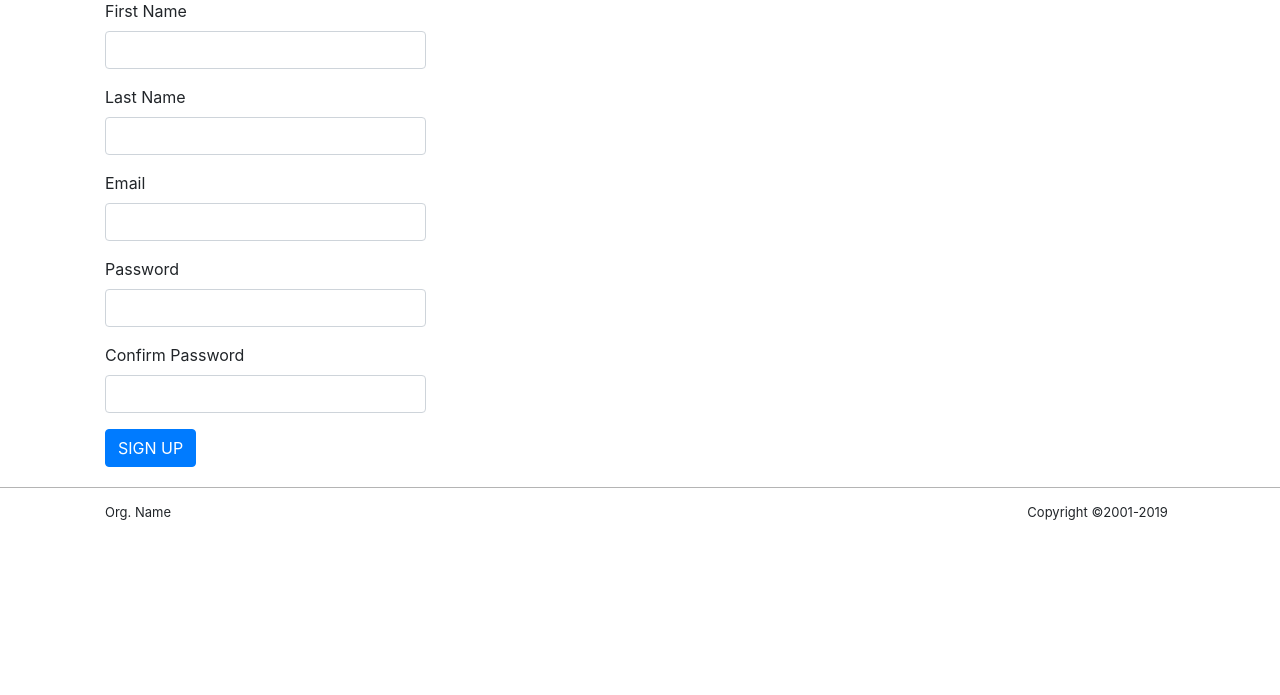
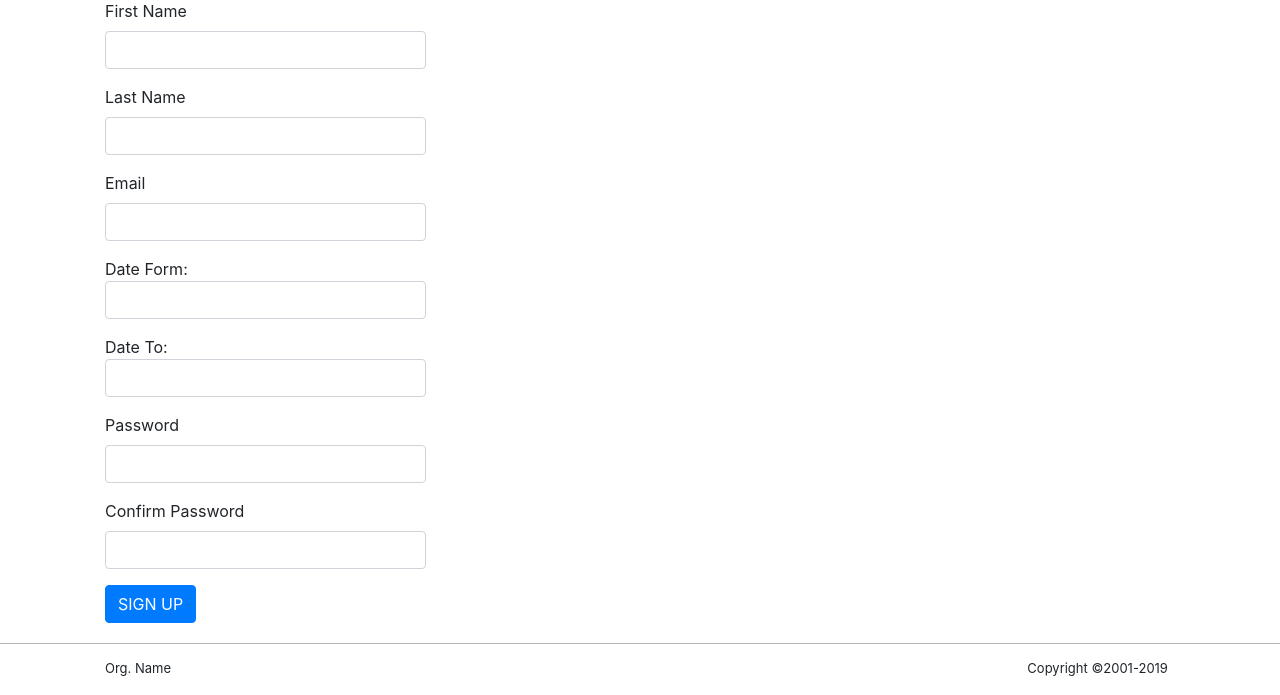
Before and after one commit to yofetahe/Login_and_Registration, a Flask app: page /get_user_registration_form in a window 1280 px wide. Shown: the part 123-818 px from the top of the page. Before the commit the page ends 643 px from the top, so only its background shows below. Run offline with Flask 2, Linux system fonts and the light colour scheme; some libraries are stand-ins or nearby versions.

Commit message:
date from adn date to added

```diff
--- a/server.py
+++ b/server.py
@@ -73,6 +73,8 @@ def register_user():
     fname = request.form['first_name']
     lname = request.form['last_name']
     email = request.form['email']
+    date_from = request.form['date_from']
+    date_to = request.form['date_to']
     password = request.form['password']
     confirm_password = request.form['confirm_password']
 
@@ -128,11 +130,13 @@ def register_user():
         # insert the information to database
         hash_password = bcrypt.generate_password_hash(password)
         mysql = connectToMySQL('flask_pets')
-        query = "INSERT INTO users(first_name, last_name, email, password, create_at) VALUES(%(fname)s, %(lname)s, %(email)s, %(hash_password)s, NOW())"
+        query = "INSERT INTO users(first_name, last_name, email, date_from, date_to, password, create_at) VALUES(%(fname)s, %(lname)s, %(email)s, %(date_from)s, %(date_to)s, %(hash_password)s, NOW())"
         data = {
             "fname": fname,
             "lname": lname,
             "email": email,
+            "date_from": date_from,
+            "date_to": date_to,
             "hash_password": hash_password
         }
         userid = mysql.query_db(query, data)
--- a/templates/layout.html
+++ b/templates/layout.html
@@ -12,7 +12,12 @@
     <script src="https://code.jquery.com/jquery-3.3.1.js"></script>
     <script src="https://cdn.datatables.net/1.10.19/js/jquery.dataTables.min.js"></script>
     <script src="https://cdn.datatables.net/1.10.19/js/dataTables.bootstrap4.min.js"></script>
-    <!-- end - javascript and CSS required for implmenting dataTables -->
+    <!-- End - javascript and CSS required for implmenting dataTables -->
+
+    <!-- Begin - javascript and CSS required for datepicker -->
+    <link rel="stylesheet" href="//code.jquery.com/ui/1.12.1/themes/base/jquery-ui.css">
+    <script src="https://code.jquery.com/ui/1.12.1/jquery-ui.js"></script>
+    <!-- End - javascript and CSS required for datepicker -->
 
     <link rel="stylesheet" href="{{ url_for('static', filename='css/main.css') }}">
     <script src="{{ url_for('static', filename='js/main.js') }}"></script>
--- a/templates/sign_up_form.html
+++ b/templates/sign_up_form.html
@@ -1,6 +1,30 @@
 {% extends 'layout.html' %}
 
 {% block content %}
+    <script>
+        $(document).ready(function(){
+            // txtFromDate = dateFrom
+            // txtToDate = dateTo
+            $("#dateFrom").datepicker({
+                minDate:0,
+                maxDate:"+30D",
+                numberOfMonths: 1,
+                dateFormat: 'yy-mm-dd',
+                onSelect: function(selected) {
+                    $("#dateTo").datepicker("option","minDate", selected)
+                }
+            });
+            $("#dateTo").datepicker({
+                minDate:0,
+                maxDate:"+30D",
+                numberOfMonths: 1,
+                dateFormat: 'yy-mm-dd',
+                onSelect: function(selected) {
+                    $("#dateFrom").datepicker("option","maxDate", selected)
+                }
+            });
+        });
+    </script>
     <div class="app-form">
         <p>Register Here!</p>
         <form action="/register_user" method="POST">
@@ -44,6 +68,10 @@
                 <input type="text" class="form-control" value="{{ email }}" name="email">
             </div>
             <div class="form-group">
+                <p>Date Form: <input type="text" class="form-control" name="date_from" id="dateFrom"></p>
+                <p>Date To: <input type="text" class="form-control" name="date_to" id="dateTo"></p>
+            </div>
+            <div class="form-group">
                 <label for="password">Password</label>
                 {% with messages = get_flashed_messages(with_categories=true) %}
                     {% if messages %}
```
